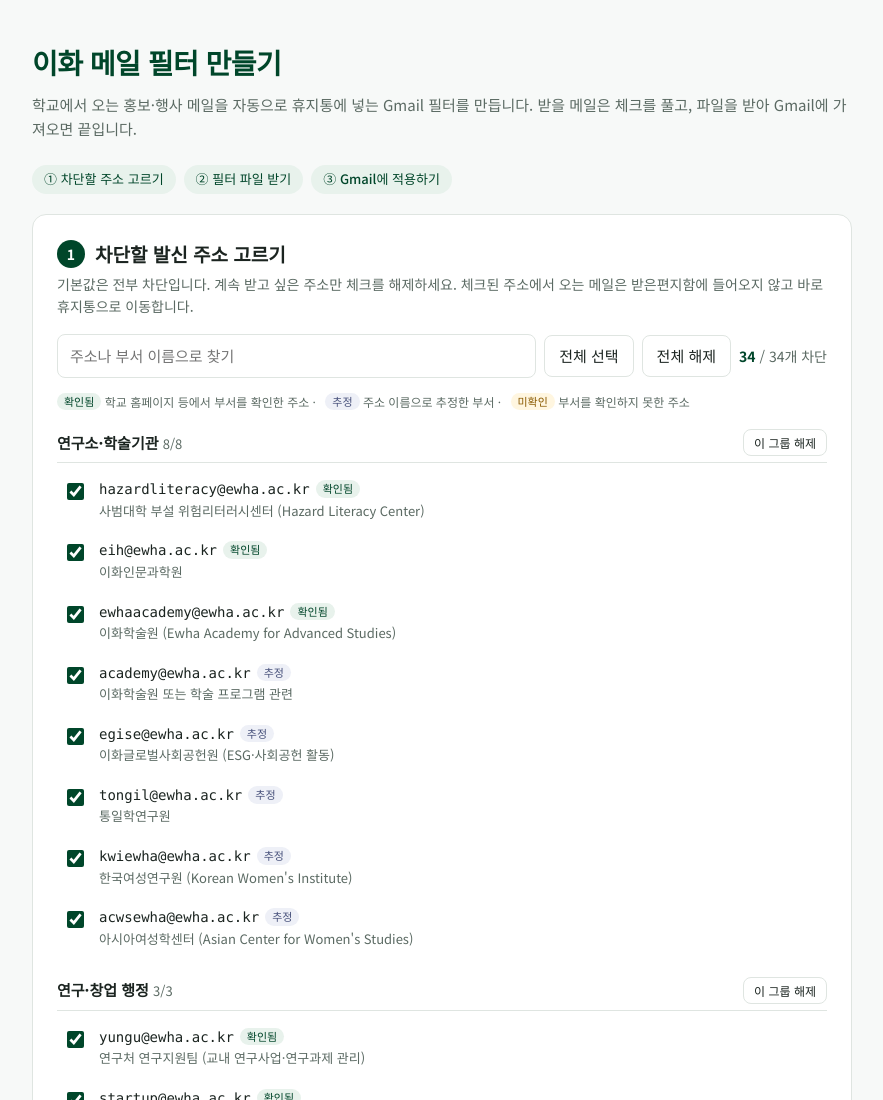
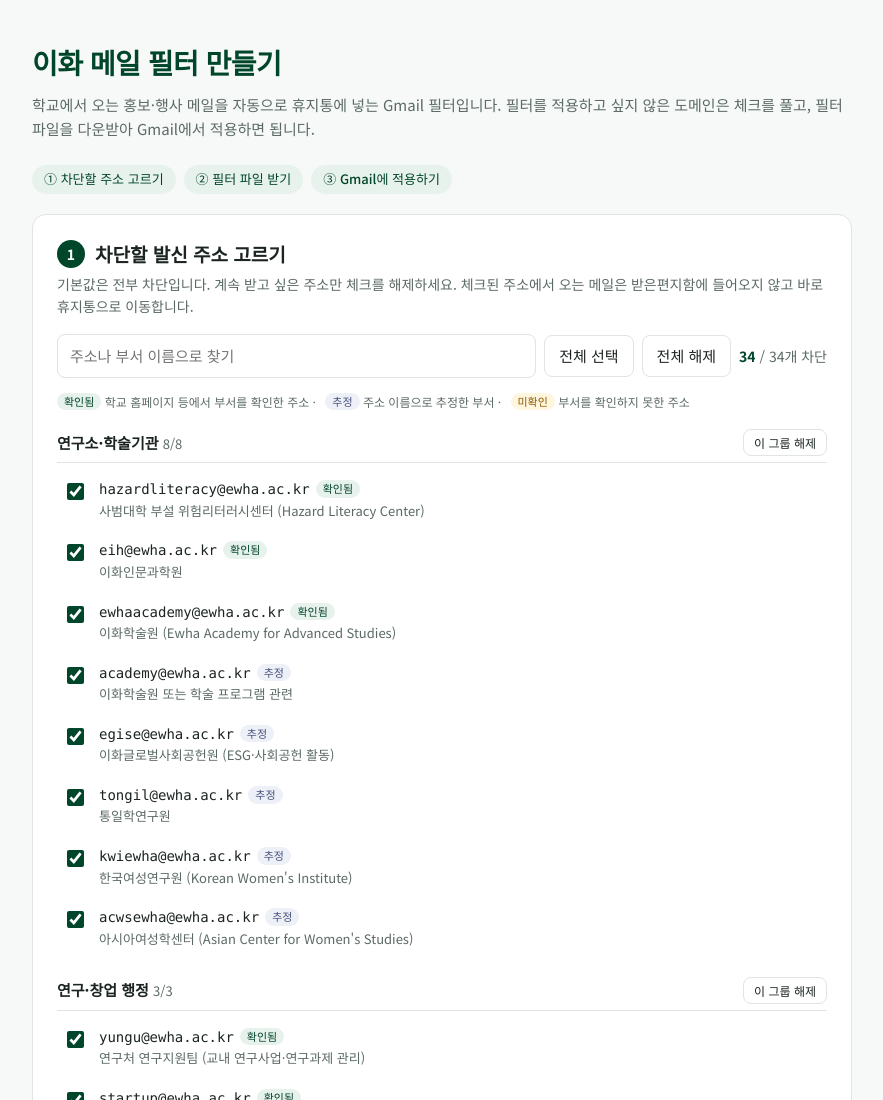
Before and after one commit to dogangryewha/ewha-mail-filter, a plain HTML site: page index.html in a window 1280 px wide. Shown: the top 1100 px of the page, without its empty margins (198-1081 px from the left). Drawn offline with Linux system fonts and the light colour scheme.

Commit message:
Update index.html

```diff
--- a/index.html
+++ b/index.html
@@ -74,7 +74,7 @@
 <div class="wrap">
   <header>
     <h1>이화 메일 필터 만들기</h1>
-    <p>학교에서 오는 홍보·행사 메일을 자동으로 휴지통에 넣는 Gmail 필터를 만듭니다. 받을 메일은 체크를 풀고, 파일을 받아 Gmail에 가져오면 끝입니다.</p>
+    <p>학교에서 오는 홍보·행사 메일을 자동으로 휴지통에 넣는 Gmail 필터입니다. 필터를 적용하고 싶지 않은 도메인은 체크를 풀고, 필터 파일을 다운받아 Gmail에서 적용하면 됩니다.</p>
     <div class="steps-nav"><span>① 차단할 주소 고르기</span><span>② 필터 파일 받기</span><span>③ Gmail에 적용하기</span></div>
   </header>
 
```
